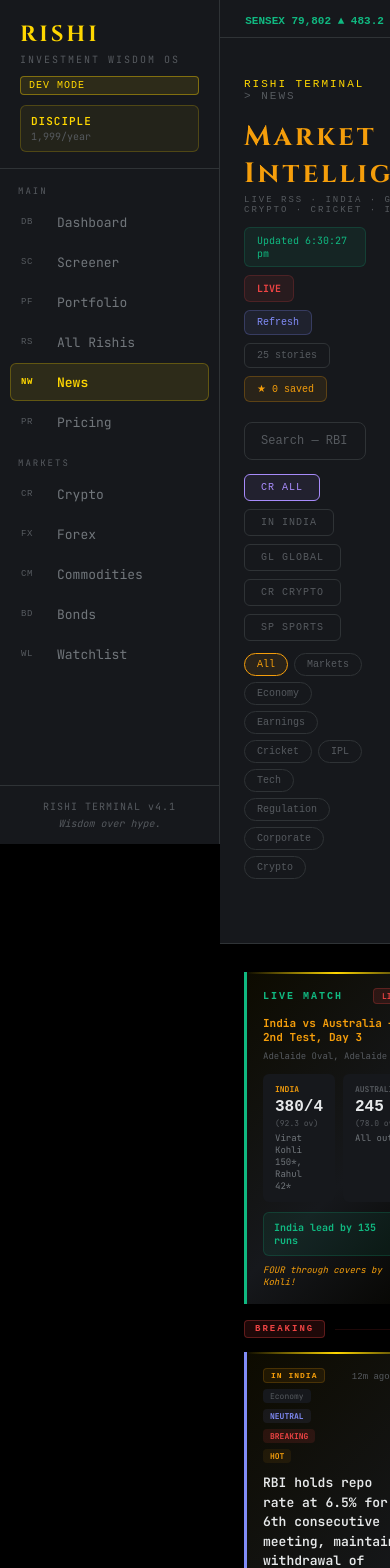
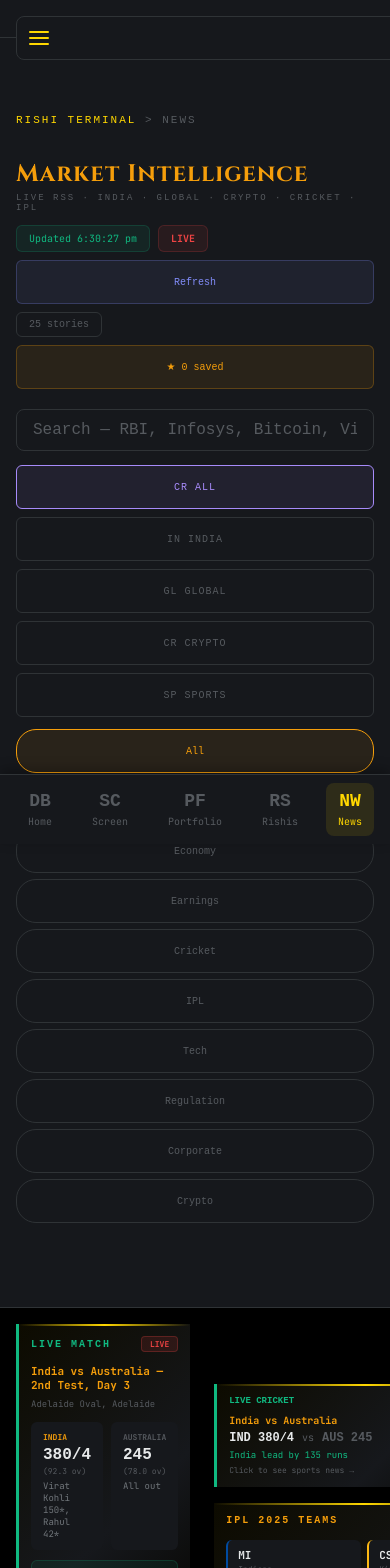
Before and after one commit to prateekm1007/rishi-terminal, a Next.js app: page /news in a window 390 px wide. Shown: the top 1568 px of the page. Built offline with nearby package versions, Linux system fonts and the light colour scheme; no server answers.

Commit message:
feat: comprehensive mobile responsiveness - mobile nav, hamburger menu, responsive grids, touch-friendly tap targets, CSS breakpoints for mobile/tablet/desktop

```diff
--- a/app/globals.css
+++ b/app/globals.css
@@ -341,3 +341,207 @@ button {
   color: var(--text-primary);
   text-shadow: 0 1px 2px rgba(139,90,43,0.1);
 }
+
+/* ============================================================
+   MOBILE RESPONSIVE BREAKPOINTS
+   ============================================================ */
+
+/* Mobile: 0-768px */
+@media (max-width: 768px) {
+  /* Hide sidebar on mobile, show hamburger */
+  .sidebar-desktop {
+    display: none !important;
+  }
+
+  /* Full width content on mobile */
+  .content-wrapper {
+    padding: 16px !important;
+  }
+
+  .page-header .content-wrapper {
+    padding: 20px 16px !important;
+  }
+
+  /* Stack grid layouts vertically */
+  [style*="gridTemplateColumns"] {
+    grid-template-columns: 1fr !important;
+  }
+
+  /* Mobile-friendly cards */
+  .card-sacred,
+  .card {
+    padding: 12px !important;
+  }
+
+  /* Smaller headings */
+  .philosophy-heading {
+    font-size: 20px !important;
+    letter-spacing: 1px !important;
+  }
+
+  h1.philosophy-heading {
+    font-size: 24px !important;
+  }
+
+  /* Stack flex containers */
+  [style*="display: flex"][style*="justifyContent: space-between"] {
+    flex-direction: column !important;
+    align-items: flex-start !important;
+    gap: 12px !important;
+  }
+
+  /* Full width buttons */
+  button,
+  select,
+  input[type="text"],
+  input[type="number"] {
+    width: 100% !important;
+    box-sizing: border-box;
+  }
+
+  /* Smaller stat cards */
+  [style*="fontSize: 48"] {
+    font-size: 32px !important;
+  }
+
+  [style*="fontSize: 36"] {
+    font-size: 24px !important;
+  }
+
+  /* Tables scroll horizontally */
+  table {
+    font-size: 11px !important;
+  }
+
+  th, td {
+    padding: 8px 12px !important;
+  }
+
+  /* Hide some columns on mobile */
+  .hide-mobile {
+    display: none !important;
+  }
+
+  /* Touch-friendly tap targets (min 44px) */
+  button,
+  a,
+  [role="button"] {
+    min-height: 44px;
+    display: inline-flex;
+    align-items: center;
+    justify-content: center;
+  }
+
+  /* Sticky header adjustments */
+  [style*="position: sticky"] {
+    position: relative !important;
+  }
+}
+
+/* Tablet: 769px-1024px */
+@media (min-width: 769px) and (max-width: 1024px) {
+  .content-wrapper {
+    max-width: 100%;
+    padding: 20px !important;
+  }
+
+  /* 2-column grid on tablet */
+  [style*="gridTemplateColumns"][style*="auto-fill"],
+  [style*="gridTemplateColumns"][style*="auto-fit"] {
+    grid-template-columns: repeat(2, 1fr) !important;
+  }
+}
+
+/* Desktop: 1025px+ */
+@media (min-width: 1025px) {
+  .content-wrapper {
+    max-width: 1400px;
+    margin: 0 auto;
+  }
+}
+
+/* Mobile navigation */
+.mobile-nav {
+  display: none;
+  position: fixed;
+  bottom: 0;
+  left: 0;
+  right: 0;
+  background: var(--bg-secondary);
+  border-top: 1px solid var(--border-primary);
+  padding: 8px;
+  z-index: 1000;
+  box-shadow: 0 -4px 12px rgba(0, 0, 0, 0.3);
+}
+
+@media (max-width: 768px) {
+  .mobile-nav {
+    display: flex;
+    justify-content: space-around;
+    align-items: center;
+  }
+
+  .mobile-nav-item {
+    display: flex;
+    flex-direction: column;
+    align-items: center;
+    gap: 4px;
+    padding: 8px 12px;
+    text-decoration: none;
+    color: var(--text-muted);
+    font-size: 10px;
+    border-radius: 8px;
+    transition: all 0.15s;
+  }
+
+  .mobile-nav-item.active {
+    background: rgba(255, 215, 0, 0.1);
+    color: var(--accent-gold);
+  }
+
+  .mobile-nav-icon {
+    font-size: 18px;
+    font-family: monospace;
+    font-weight: 700;
+  }
+
+  /* Add bottom padding to avoid mobile nav overlap */
+  body {
+    padding-bottom: 80px;
+  }
+}
+
+/* Responsive table wrapper */
+.table-responsive {
+  overflow-x: auto;
+  -webkit-overflow-scrolling: touch;
+}
+
+@media (max-width: 768px) {
+  .table-responsive table {
+    min-width: 600px;
+  }
+}
+
+/* Mobile-friendly modals */
+@media (max-width: 768px) {
+  [style*="position: fixed"][style*="inset: 0"] > div {
+    max-width: 95% !important;
+    max-height: 90vh !important;
+    overflow-y: auto !important;
+  }
+}
+
+/* Improve touch scrolling */
+* {
+  -webkit-overflow-scrolling: touch;
+}
+
+/* Prevent zoom on input focus (iOS) */
+@media (max-width: 768px) {
+  input,
+  select,
+  textarea {
+    font-size: 16px !important;
+  }
+}
--- a/app/layout.tsx
+++ b/app/layout.tsx
@@ -2,8 +2,11 @@ import type { Metadata } from 'next';
 import './globals.css';
 import { ThemeProvider } from '../lib/theme';
 import { Sidebar } from '../components/Sidebar';
+import { MobileNav } from '../components/MobileNav';
+import { HamburgerMenu } from '../components/HamburgerMenu';
 
 export const metadata: Metadata = {
+  viewport: 'width=device-width, initial-scale=1, maximum-scale=5, viewport-fit=cover',
   title: 'Rishi Terminal 4.0',
   description: 'Philosophical stock analysis engine',
 };
@@ -15,6 +18,7 @@ export default function RootLayout({ children }: { children: React.ReactNode })
         <link href="https://fonts.googleapis.com/css2?family=Cinzel:wght@400;600;700&family=JetBrains+Mono:wght@400;500;600;700&display=swap" rel="stylesheet" />
       </head>
       <body>
+        <HamburgerMenu />
         <ThemeProvider>
           <div style={{ display: 'flex', minHeight: '100vh' }}>
             <Sidebar />
@@ -23,6 +27,7 @@ export default function RootLayout({ children }: { children: React.ReactNode })
             </main>
           </div>
         </ThemeProvider>
+              <MobileNav />
       </body>
     </html>
   );
--- a/app/page.tsx
+++ b/app/page.tsx
@@ -354,7 +354,7 @@ export default function Dashboard() {
           <div style={{ fontSize: 9, color: 'var(--text-muted)', letterSpacing: 3, marginBottom: 16, fontFamily: 'monospace' }}>
             GLOBAL MARKETS — CLICK TO EXPLORE
           </div>
-          <div style={{ display: 'grid', gridTemplateColumns: 'repeat(auto-fill, minmax(260px, 1fr))', gap: 16 }}>
+          <div style={{ display: 'grid', gridTemplateColumns: 'repeat(auto-fill, minmax(min(100%, 260px), 1fr))', gap: 16 }}>
             {MARKET_SECTIONS.map(section => (
               <Link
                 key={section.id}
--- /dev/null
+++ b/components/HamburgerMenu.tsx
@@ -0,0 +1,81 @@
+'use client';
+
+import { useState } from 'react';
+import { Sidebar } from './Sidebar';
+
+export function HamburgerMenu() {
+  const [isOpen, setIsOpen] = useState(false);
+
+  return (
+    <>
+      {/* Hamburger Button - Only visible on mobile */}
+      <button
+        onClick={() => setIsOpen(!isOpen)}
+        style={{
+          position: 'fixed',
+          top: 16,
+          left: 16,
+          zIndex: 1001,
+          background: 'var(--bg-secondary)',
+          border: '1px solid var(--border-primary)',
+          borderRadius: 8,
+          padding: 12,
+          cursor: 'pointer',
+          display: 'none',
+        }}
+        className="hamburger-btn"
+      >
+        <div style={{ width: 20, height: 2, background: 'var(--accent-gold)', marginBottom: 4, borderRadius: 2 }} />
+        <div style={{ width: 20, height: 2, background: 'var(--accent-gold)', marginBottom: 4, borderRadius: 2 }} />
+        <div style={{ width: 20, height: 2, background: 'var(--accent-gold)', borderRadius: 2 }} />
+      </button>
+
+      {/* Mobile Sidebar Overlay */}
+      {isOpen && (
+        <>
+          <div
+            onClick={() => setIsOpen(false)}
+            style={{
+              position: 'fixed',
+              inset: 0,
+              background: 'rgba(0, 0, 0, 0.7)',
+              zIndex: 999,
+            }}
+            className="mobile-sidebar-overlay"
+          />
+          <div
+            style={{
+              position: 'fixed',
+              top: 0,
+              left: 0,
+              bottom: 0,
+              width: '280px',
+              zIndex: 1000,
+              animation: 'slideInLeft 0.2s ease',
+            }}
+            className="mobile-sidebar"
+          >
+            <Sidebar />
+          </div>
+        </>
+      )}
+
+      <style jsx>{`
+        @media (max-width: 768px) {
+          :global(.hamburger-btn) {
+            display: block !important;
+          }
+        }
+
+        @keyframes slideInLeft {
+          from {
+            transform: translateX(-100%);
+          }
+          to {
+            transform: translateX(0);
+          }
+        }
+      `}</style>
+    </>
+  );
+}
--- /dev/null
+++ b/components/MobileNav.tsx
@@ -0,0 +1,34 @@
+'use client';
+
+import Link from 'next/link';
+import { usePathname } from 'next/navigation';
+
+const NAV_ITEMS = [
+  { href: '/',          icon: 'DB', label: 'Home' },
+  { href: '/screener',  icon: 'SC', label: 'Screen' },
+  { href: '/portfolio', icon: 'PF', label: 'Portfolio' },
+  { href: '/rishis',    icon: 'RS', label: 'Rishis' },
+  { href: '/news',      icon: 'NW', label: 'News' },
+];
+
+export function MobileNav() {
+  const pathname = usePathname();
+
+  const isActive = (href: string) =>
+    href === '/' ? pathname === '/' : pathname?.startsWith(href) ?? false;
+
+  return (
+    <nav className="mobile-nav">
+      {NAV_ITEMS.map(item => (
+        <Link
+          key={item.href}
+          href={item.href}
+          className={'mobile-nav-item' + (isActive(item.href) ? ' active' : '')}
+        >
+          <span className="mobile-nav-icon">{item.icon}</span>
+          <span>{item.label}</span>
+        </Link>
+      ))}
+    </nav>
+  );
+}
--- a/components/Sidebar.tsx
+++ b/components/Sidebar.tsx
@@ -76,7 +76,7 @@ export function Sidebar() {
   };
 
   return (
-    <aside style={{
+    <aside className="sidebar-desktop" style={{
       width: '220px',
       minWidth: '220px',
       height: '100vh',
--- /dev/null
+++ b/lib/responsive.ts
@@ -0,0 +1,51 @@
+// Responsive breakpoint utilities
+export const BREAKPOINTS = {
+  mobile: 768,
+  tablet: 1024,
+  desktop: 1440,
+} as const;
+
+export function isMobile(): boolean {
+  if (typeof window === 'undefined') return false;
+  return window.innerWidth <= BREAKPOINTS.mobile;
+}
+
+export function isTablet(): boolean {
+  if (typeof window === 'undefined') return false;
+  return window.innerWidth > BREAKPOINTS.mobile && window.innerWidth <= BREAKPOINTS.tablet;
+}
+
+export function isDesktop(): boolean {
+  if (typeof window === 'undefined') return false;
+  return window.innerWidth > BREAKPOINTS.tablet;
+}
+
+// Hook for responsive behavior
+export function useResponsive() {
+  if (typeof window === 'undefined') {
+    return { isMobile: false, isTablet: false, isDesktop: true };
+  }
+
+  const [dimensions, setDimensions] = React.useState({
+    isMobile: window.innerWidth <= BREAKPOINTS.mobile,
+    isTablet: window.innerWidth > BREAKPOINTS.mobile && window.innerWidth <= BREAKPOINTS.tablet,
+    isDesktop: window.innerWidth > BREAKPOINTS.tablet,
+  });
+
+  React.useEffect(() => {
+    function handleResize() {
+      setDimensions({
+        isMobile: window.innerWidth <= BREAKPOINTS.mobile,
+        isTablet: window.innerWidth > BREAKPOINTS.mobile && window.innerWidth <= BREAKPOINTS.tablet,
+        isDesktop: window.innerWidth > BREAKPOINTS.tablet,
+      });
+    }
+
+    window.addEventListener('resize', handleResize);
+    return () => window.removeEventListener('resize', handleResize);
+  }, []);
+
+  return dimensions;
+}
+
+import * as React from 'react';
```
